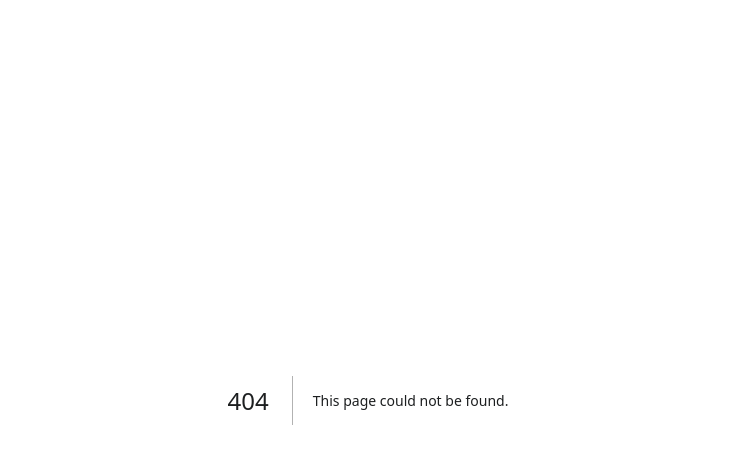
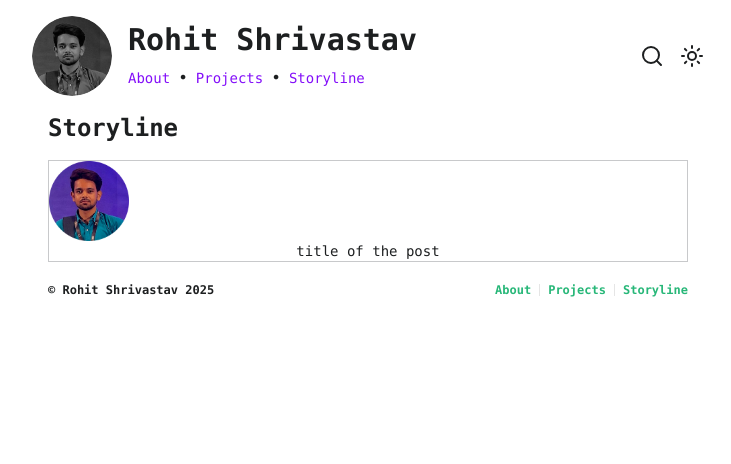
Before and after one commit to STRANJaR/rksdotcom-portfolio, a Next.js app: page /storyline in a window 1280 px wide. Before the commit this address had no page. Shown: the top 464 px of the page, without its empty margins (272-1003 px from the left). Built offline with nearby package versions, Linux system fonts and the light colour scheme.

Commit message:
layout management

```diff
--- a/app/(root)/projects/[id]/page.tsx
+++ b/app/(root)/projects/[id]/page.tsx
@@ -9,15 +9,19 @@ import { ProjectDetails } from '@/components/ProjectCard';
 const SingleProject = () => {
 
     const {id} = useParams();
+    console.log(id);
 
-    const [project, setProject ] = useState<ProjectDetails[]>()
+    const [project, setProject ] = useState([])
+    console.log(project);
+
 
     useEffect(() => {
         // TODO:
 
-        const newData = projects.filter(project => project.slug !== id)
-        setProject(newData)
-    }, [id])
+        const newData = projects.filter(project => project.slug === id)
+       console.log(newData);
+       setProject(newData)
+    }, [])
 
   return (
     <main className='h-full w-full flex flex-row justify-center'>
--- /dev/null
+++ b/app/(root)/storyline/page.tsx
@@ -0,0 +1,29 @@
+import Image from 'next/image'
+import React from 'react'
+
+const Storyline = () => {
+  return (
+    <main className='h-full w-full flex flex-row justify-center'>
+        <section className='h-full w-[50%] flex flex-col gap-4'>
+        <h1 className='text-2xl font-bold'>Storyline</h1>
+
+            <div className='w-full flex flex-col justify-center items-center text-sm border border-sky-1'>
+                <div className='h-auto w-full'>
+                    <Image
+                    src={'/profile_me.jpg'}
+                    alt='logo'
+                    width={80}
+                    height={80}
+                    />
+                </div>
+                <div>
+                    <span>title of the post</span>
+                </div>
+            </div>
+        </section>
+
+    </main>
+  )
+}
+
+export default Storyline
--- a/app/layout.tsx
+++ b/app/layout.tsx
@@ -2,6 +2,8 @@ import type { Metadata } from "next";
 import { Geist, Geist_Mono } from "next/font/google";
 import "./globals.css";
 import { ThemeProvider } from "@/components/theme-provider";
+import Header from "@/components/Header";
+import Footer from "@/components/Footer";
 
 const geistSans = Geist({
   variable: "--font-geist-sans",
@@ -33,8 +35,9 @@ export default function RootLayout({
         defaultTheme="system"
         enableSystem
         >
-
+        <Header/>
         {children}
+        <Footer/>
         </ThemeProvider>
       </body>
     </html>
--- a/app/page.tsx
+++ b/app/page.tsx
@@ -1,7 +1,5 @@
 import Experience from '@/components/Experience'
-import Footer from '@/components/Footer'
 import Greeting from '@/components/Greeting'
-import Header from '@/components/Header'
 import Projects from '@/components/Projects'
 import ReachOut from '@/components/ReachOut'
 import TechStack from '@/components/TechStack'
@@ -10,13 +8,13 @@ import React from 'react'
 const Home = () => {
   return (
     <main className=' flex flex-col gap-6 py-5'>
-      <Header />
+      {/* <Header /> */}
       <Greeting />
       <TechStack />
       <Experience />
       <Projects />
       <ReachOut />
-      <Footer />
+      {/* <Footer /> */}
     </main>
   )
 }
--- a/components/Greeting.tsx
+++ b/components/Greeting.tsx
@@ -16,9 +16,9 @@ const Greeting = () => {
 
             <div className='flex flex-row items-center gap-2 text-sm'>
                 <span>Find me on </span>
-                <Link href={'#'} className=' bg-dark-2 p-2 rounded-full'> <Github className='h-4 w-4'/> </Link>
-                <Link href={'#'} className=' bg-dark-2 p-2 rounded-full'> <Linkedin className='h-4 w-4'/> </Link>
-                <Link href={'#'} className=' bg-dark-2 p-2 rounded-full'> <Twitter className='h-4 w-4'/> </Link>
+                <Link href={'https://github.com/STRANJaR'} target='_blank' className=' bg-sky-1 dark:bg-dark-2 p-2 rounded-full'> <Github className='h-4 w-4'/> </Link>
+                <Link href={'https://www.linkedin.com/in/rohit-shrivastav-dev/'} target='_blank' className=' bg-sky-1 dark:bg-dark-2 p-2 rounded-full'> <Linkedin className='h-4 w-4'/> </Link>
+                <Link href={'https://x.com/rks_dot_com'} target='_blank' className=' bg-sky-1 dark:bg-dark-2 p-2 rounded-full'> <Twitter className='h-4 w-4'/> </Link>
             </div>
         </section>
     </main>
--- a/components/Header.tsx
+++ b/components/Header.tsx
@@ -13,24 +13,24 @@ const Header = () => {
 
     return (
         <main className='h-full w-full flex flex-row justify-center'>
-            <section className='h-full p-4 w-[55%] flex flex-row justify-between items-center grayscale hover:grayscale-0 transition-all'>
+            <section className='h-full p-4 w-[55%] flex flex-row justify-between items-center  transition-all'>
                 <div className='flex flex-row items-center gap-4'>
                     <Image
                         src={'/profile_me.jpg'}
                         alt='logo'
                         width={80}
                         height={80}
-                        className='rounded-full'
-                    />
+                        className='rounded-full grayscale hover:grayscale-0'
+            />
 
                     <div className='flex flex-col gap-2'>
                         <h1 className='text-3xl font-bold'>Rohit Shrivastav</h1>
                         <div className='flex flex-row items-center gap-2'>
-                            <Link href={'#'} className='text-sm  dark:text-green-2  hover:underline'>About</Link>
+                            <Link href={'/'} className='text-sm text-purple-1  dark:text-green-2  hover:underline'>About</Link>
                             &bull;
-                            <Link href={'/projects'} className='text-sm text-green-2  hover:underline'>Projects</Link>
+                            <Link href={'/projects'} className='text-sm text-purple-1 dark:text-green-2  hover:underline'>Projects</Link>
                             &bull;
-                            <Link href={'#'} className='text-sm  dark:text-green-2  hover:underline'>Storyline</Link>
+                            <Link href={'/storyline'} className='text-sm text-purple-1 dark:text-green-2  hover:underline'>Storyline</Link>
                         </div>
 
                     </div>
--- a/components/ProjectCard.tsx
+++ b/components/ProjectCard.tsx
@@ -19,7 +19,7 @@ const ProjectCard = ({ projectId, title, description, projectImg, techStack, sta
     return (
         <main>
             <div className='h-full w-full flex flex-col gap-6 px-20 py-10'>
-                <div className='h-72 w-full border border-dashed border-gray-600'>
+                <div className='h-80 w-full border border-dashed border-gray-600'>
                     <Image
                         src={projectImg}
                         alt={title}
--- a/components/ReachOut.tsx
+++ b/components/ReachOut.tsx
@@ -10,9 +10,9 @@ const ReachOut = () => {
             <h1 className='text-2xl font-bold'>Have any suggestions? Hit the mail!</h1>
 
 
-            <p className='text-sm'>Send me an email at rohitrks805@gmail.com, whatsapp me or just drop your email address below and I will get back to you!</p>
+            <p className='text-sm'>Send me an email at <span className='font-semibold'>rohitrks805@gmail.com</span>, whatsapp me or just drop your email address below and I will get back to you!</p>
             <div className='flex flex-col gap-3'>
-                <Input className='py-4 bg-dark-2' type='email' placeholder='Enter your email'/>
+                <Input className='py-4 bg-sky-1 dark:bg-dark-2' type='email' placeholder='Enter your email'/>
                 <Button
                 className='w-full h-12 font-bold bg-green-1'
                 >
```
